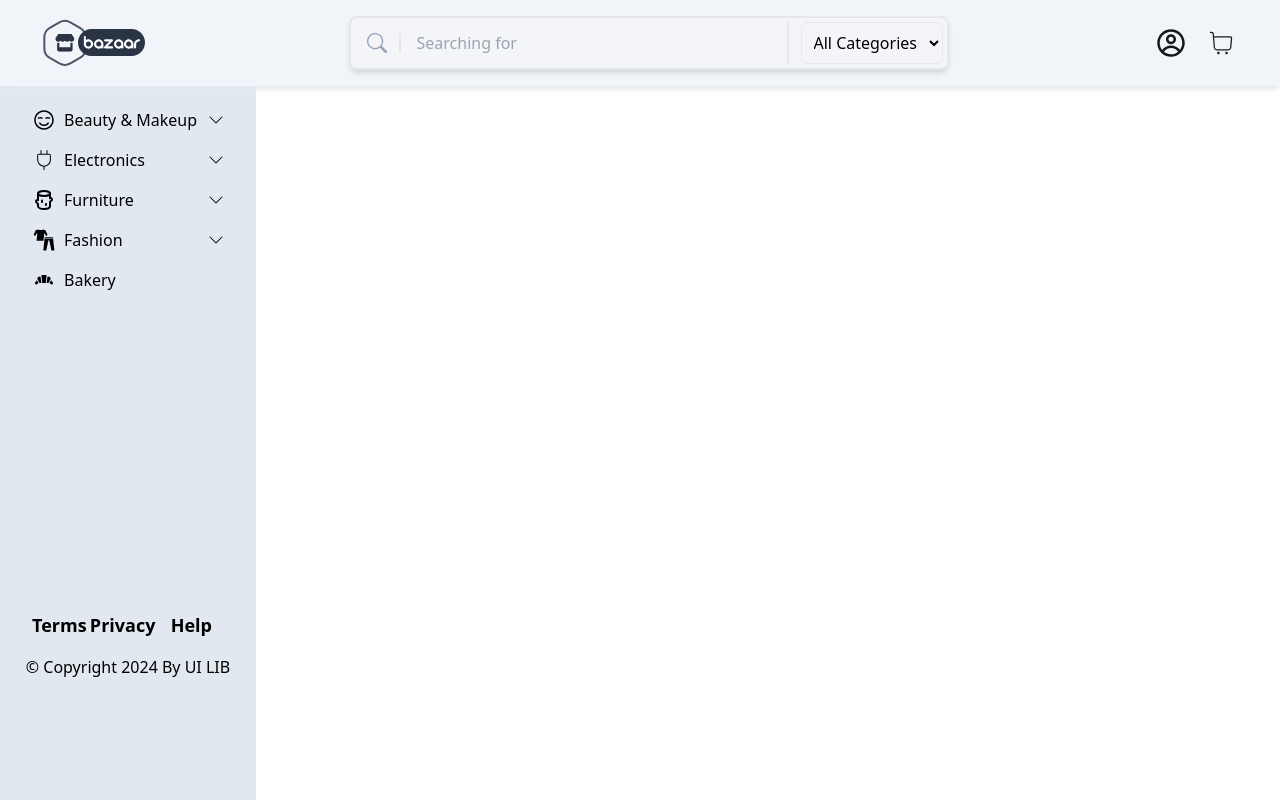
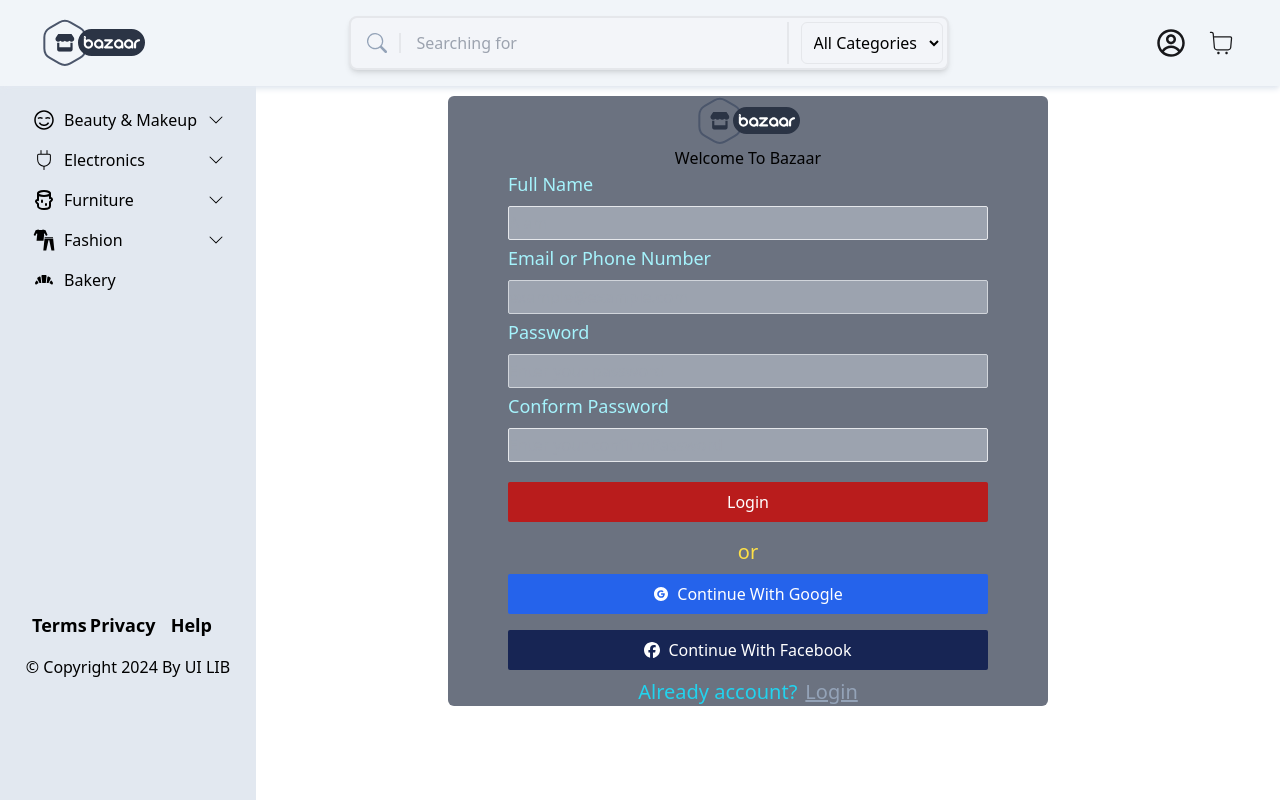
Before and after one commit to alammd0/Ecomerce-website, a React (Create React App) app: page /signup in a window 1280 px wide. Built offline with nearby package versions, Linux system fonts and the light colour scheme.

Commit message:
add signupPage

```diff
--- a/src/App.js
+++ b/src/App.js
@@ -12,6 +12,7 @@ import Bad from "./components/pages/Furniture/Bad";
 import Home from "./components/pages/Home";
 import Bakery from "./components/pages/Bakery";
 import Login from "./components/Login";
+import Signup from "./components/pages/Signup";
 
 
 
@@ -29,6 +30,8 @@ function App() {
           <Route path="/" element={<Home />} />
 
           <Route path="/login" element={<Login />} />
+
+          <Route path="signup" element={<Signup />} />
 
           <Route path="/categries/hand-wash" element={<Handwash />} />
           <Route path="/categries/face-wash" element={<FaceWash />} />
--- /dev/null
+++ b/src/components/pages/Signup.js
@@ -0,0 +1,168 @@
+import React from 'react'
+import { useState } from 'react';
+import { useNavigate } from 'react-router';
+import logo from "../../asset/logo.svg"
+import { AiFillGoogleCircle } from "react-icons/ai";
+import { FaFacebook } from "react-icons/fa6";
+import { Link } from 'react-router-dom';
+
+const Signup = () => {
+
+    const [formData, setFormData] = useState({
+        firstName: "",
+        email: "",
+        password: "",
+        confirmPassword: "",
+    });
+
+
+    const [errors, setErrors] = useState({ email: '', password: '' });
+
+    const navigate = useNavigate();
+
+
+    // const navigate = useNavigate();
+
+    const changeHandler = (e) => {
+        setFormData({ ...formData, [e.target.name]: e.target.value });
+        setErrors({ ...errors, [e.target.name]: '' });
+    };
+
+    const handleSubmit = (e) => {
+        e.preventDefault();
+        let newErrors = {};
+        if (!formData.email) {
+            newErrors.email = 'Email is required';
+        }
+        if (!formData.password) {
+            newErrors.password = 'Password is required';
+        }
+        setErrors(newErrors);
+
+        if (!newErrors.email && !newErrors.password) {
+            // Handle form submission
+
+
+            console.log('Form submission');
+            console.log(formData)
+
+            navigate("/")
+        }
+    };
+
+    return (
+        <div className='absolute top-24 left-[35%] items-center flex flex-col justify-center bg-gray-500 w-[600px] rounded-md'>
+            <div className='flex flex-col items-center justify-center'>
+                <img src={logo} alt='logo' />
+
+                <p>Welcome To Bazaar</p>
+            </div>
+
+            <form className=" w-[80%]" onSubmit={handleSubmit}>
+                <div className="flex flex-col gap-2">
+
+                    <label htmlFor='firstName' className="text-lg text-cyan-200">Full Name </label>
+
+
+                    <input
+                        type='text'
+                        name='firstName'
+                        placeholder='Alam'
+                        value={formData.firstName}
+                        className={`bg-gray-400 py-1 rounded-sm mb-1 border hover:border-red-700 focus:border-red-600`}
+                        id='firstName'
+                        onChange={changeHandler}
+                        required
+                    />
+                </div>
+
+                <div className="flex flex-col gap-2">
+
+                    <label htmlFor='email' className="text-lg text-cyan-200">Email or Phone Number </label>
+
+
+                    <input
+                        type='email'
+                        name='email'
+                        placeholder='example@example.com'
+                        value={formData.email}
+                        className={`bg-gray-400 py-1 rounded-sm mb-1 border ${errors.email ? 'border-red-600' : 'border-gray-300'
+                            } hover:border-red-700 focus:border-red-600`}
+                        id='Email'
+                        onChange={changeHandler}
+                        required
+                    />
+                    {errors.email && <p className="text-red-600 text-sm mt-1">{errors.email}</p>}
+
+
+                </div>
+
+                <div className="flex flex-col gap-2">
+                    <label htmlFor='email' className="text-lg text-cyan-200">Password </label>
+                    <input
+                        type='password'
+                        name='password'
+                        placeholder='Enter your password'
+                        value={formData.password}
+                        className={`bg-gray-400 py-1 rounded-sm mb-1 border ${errors.password ? 'border-red-600' : 'border-gray-300'
+                            } hover:border-red-700 focus:border-red-600`}
+                        id='Password'
+                        onChange={changeHandler}
+                        required
+                    />
+                    {errors.password && <p className="text-red-600 text-sm mt-1">{errors.password}</p>}
+                </div>
+
+                <div className="flex flex-col gap-2">
+                    <label htmlFor='confirmPassword' className="text-lg text-cyan-200">Conform Password </label>
+                    <input
+                        type='password'
+                        name='confirmPassword'
+                        placeholder='Enter your confirmPassword'
+                        value={formData.confirmPassword}
+                        className={`bg-gray-400 py-1 rounded-sm mb-1 border  hover:border-red-700 focus:border-red-600`}
+                        id='Password'
+                        onChange={changeHandler}
+                        required
+                    />
+                </div>
+
+                <button type='submit' className="text-white py-2 px-4 rounded-sm w-full my-4 bg-red-700">
+                    Login
+                </button>
+            </form>
+
+            <div className='text-yellow-300 text-xl'>
+                or
+            </div>
+
+
+            <div className='w-[80%]'>
+                <button className="text-white py-2 px-4 rounded-sm w-full my-2 bg-blue-600">
+                    <a href='/' className='flex items-center justify-center'>
+                        <p className='flex items-center justify-center space-x-2'>
+                            <AiFillGoogleCircle />
+                            <span>Continue With Google</span>
+                        </p>
+                    </a>
+                </button>
+
+                <button className="text-white py-2 px-4 rounded-sm w-full my-2 bg-blue-950">
+                    <a href='/' className='flex items-center justify-center'>
+                        <p className='flex items-center justify-center space-x-2'>
+                            <FaFacebook />
+                            <span>Continue With Facebook</span>
+                        </p>
+                    </a>
+                </button>
+
+                <div className='flex items-center justify-center text-xl gap-2 text-cyan-400'>
+                   Already account?
+                    <Link to="/Login" className=' text-slate-400 underline'>Login</Link>
+                </div>
+            </div>
+        </div>
+    )
+}
+
+export default Signup
```
Lines whose indentation alone changed are shown as unchanged.
